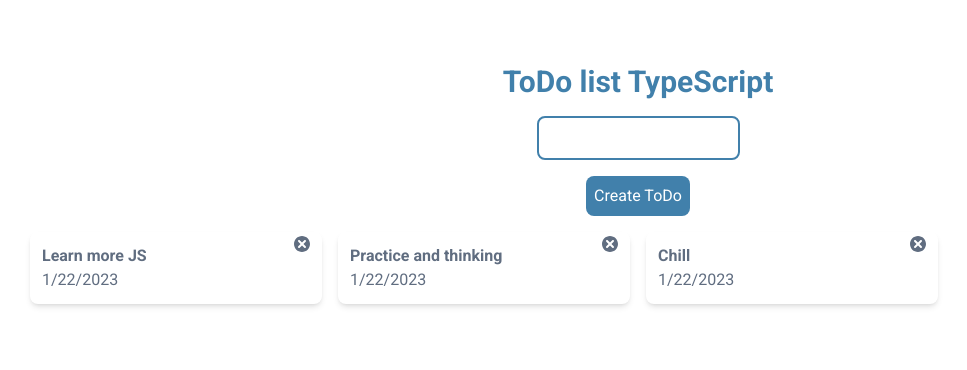
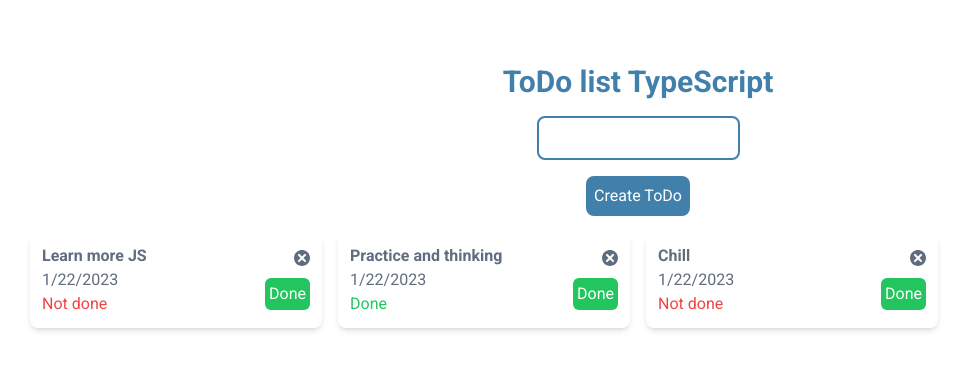
Before and after one commit to UlisesOrnelasR/toDo-app-TypeScript, a React (Vite) app: page / in a window 1280 px wide. Shown: the top 370 px of the page, without its empty margins (2-969 px from the left). Built offline with nearby package versions, Linux system fonts and the light colour scheme.

Commit message:
Style: new hover on todo

```diff
--- a/src/components/Todo.tsx
+++ b/src/components/Todo.tsx
@@ -22,7 +22,7 @@ export const Todo = ({ todoData, deleteToDo }: Props) => {
           todoData.map((oneTodo) =>
           {
             return <li
-              className="shadow-md p-3 text-dark hover:bg-secondary hover:ease-in duration-300 hover:text-white rounded-lg flex"
+              className="flex justify-between shadow-md p-3 text-dark hover:shadow-2xl hover:ease-in duration-300 rounded-lg"
               key={oneTodo.id}
             >
               <div>
@@ -30,12 +30,28 @@ export const Todo = ({ todoData, deleteToDo }: Props) => {
                 className="font-bold"
                 >{oneTodo.text}</h3>
                 <p>{oneTodo.date}</p>
+                <span
+                  className={
+                    oneTodo.isDone ? "text-green-500" : "text-red-500"
+                }
+                >
+                  {oneTodo.isDone ? "Done" : "Not done"}
+                </span>
               </div>
               <div
+              className="flex flex-col items-center justify-center gap-3"
+              >
+                <div
                 onClick={() => deleteToDo(oneTodo.id)}
               className="ml-auto cursor-pointer scale-150"
               >
                 <TiDelete/>
+                </div>
+                <button
+                className="bg-green-500 text-white rounded-md p-1 hover:bg-green-600"
+                >
+                  Done
+                </button>
               </div>
             </li>}
           )
--- a/src/hooks/useToDoHook.tsx
+++ b/src/hooks/useToDoHook.tsx
@@ -40,7 +40,7 @@ const INITIAL_STATE = [
       id: uuidv4(),
       text: "Practice and thinking",
       date: new Date().toLocaleDateString(),
-      isDone: false
+      isDone: true
     },
     {
       id: uuidv4(),
```
